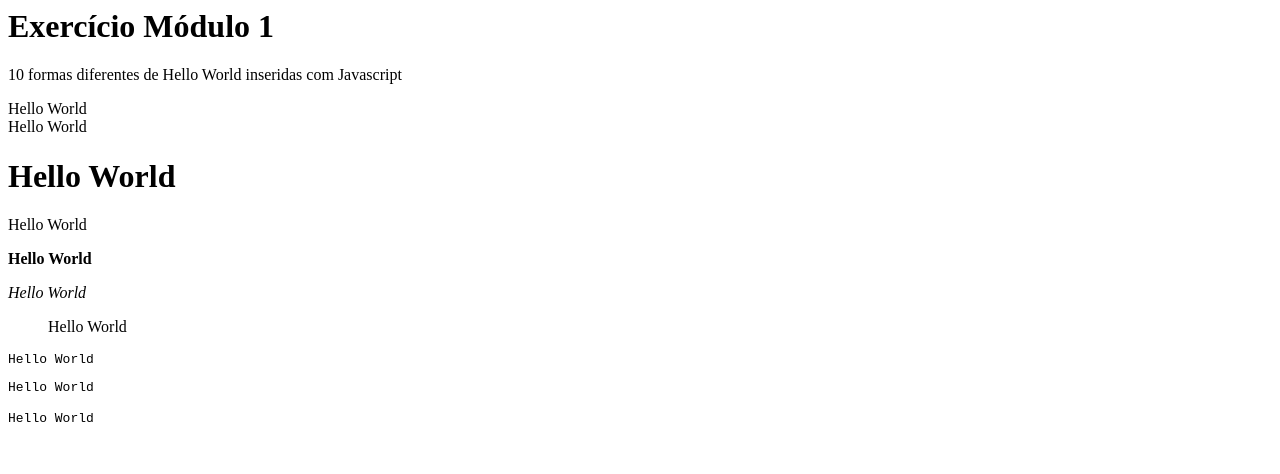
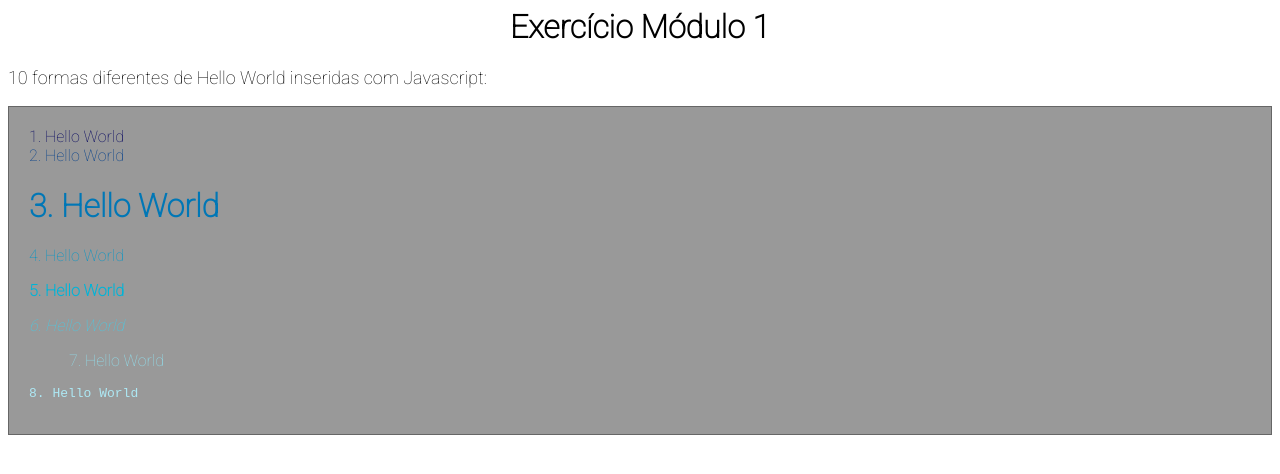
Before and after one commit to FoxFireShot/EBAC-Modulo-1-exercicio, a plain HTML site: page index.html in a window 1280 px wide. Drawn offline with Linux system fonts and the light colour scheme.

Commit message:
Exercicio Hello World Fix

```diff
--- a/index.html
+++ b/index.html
@@ -5,11 +5,19 @@
     <meta name="viewport" content="width=device-width, initial-scale=1.0" />
     <title>Document</title>
     <link rel="stylesheet" type="text/css" href="src/styles.css" />
+    <link rel="preconnect" href="https://fonts.googleapis.com" />
+    <link rel="preconnect" href="https://fonts.gstatic.com" crossorigin />
+    <link
+      href="https://fonts.googleapis.com/css2?family=Roboto:wght@100&display=swap"
+      rel="stylesheet"
+    />
   </head>
   <body>
-    <h1>Exercício Módulo 1</h1>
-    <p>10 formas diferentes de Hello World inseridas com Javascript</p>
-    <div id="container"></div>
+    <h1 class="title">Exercício Módulo 1</h1>
+    <p class="subtitle">
+      10 formas diferentes de Hello World inseridas com Javascript:
+    </p>
+    <div class="container" id="container" name="container"></div>
 
     <script src="src/script.js"></script>
   </body>
--- a/src/script.js
+++ b/src/script.js
@@ -2,42 +2,52 @@ var container = document.getElementById("container");
 
 var div;
 
-div = "<div class='world'>Hello World</div>";
+div = "<div class='world-div'>1. Hello World</div>";
 
 container.innerHTML += div;
 
-div = "<span class='world'>Hello World</span>";
+var container = document.querySelector(".container");
+
+div = "<span class='world-span'>2. Hello World</span>";
 
 container.innerHTML += div;
 
-div = "<h1 class='world'>Hello World</h1>";
+var container = document.querySelector("#container");
+
+div = "<h1 class='world-h1'>3. Hello World</h1>";
 
 container.innerHTML += div;
 
-div = "<p class='world'>Hello World</p>";
+var container = document.getElementsByClassName("container")[0];
+
+div = "<p class='world-p'>4. Hello World</p>";
 
 container.innerHTML += div;
 
-div = "<strong class='world'>Hello World</strong> <p>";
+var container = document.getElementsByName("container")[0];
+
+div = "<strong class='world-strong'>5. Hello World</strong> <p>";
 
 container.innerHTML += div;
 
-div = "<em class='world'>Hello World</em>";
+var container = document.querySelector("div#container");
+
+div = "<em class='world-em'>6. Hello World</em>";
 
 container.innerHTML += div;
 
-div = "<blockquote class='world'>Hello World</blockquote>";
+var container = document.querySelectorAll(".container")[0];
+
+div = "<blockquote class='world-blockquote'>7. Hello World</blockquote>";
 
 container.innerHTML += div;
 
-div = "<pre class='world'>Hello World</pre>";
+var container = document.querySelectorAll("#container")[0];
+
+div = "<pre class='world-pre'>8. Hello World</pre>";
 
 container.innerHTML += div;
 
-div = "<code class='world'>Hello World</code> <p>";
+console.log("9. Hello World");
 
-container.innerHTML += div;
-
-div = "<kbd class='world'>Hello World</kbd>";
-
-container.innerHTML += div;
+alert("10. Hello World");
--- a/src/styles.css
+++ b/src/styles.css
@@ -0,0 +1,38 @@
+body {
+  font-family: "Roboto", sans-serif;
+}
+.container {
+  background-color: #999;
+  border: 1px solid #666;
+  padding: 20px;
+}
+.subtitle {
+  font-size: 18px;
+}
+.world-div {
+  color: #03045e;
+}
+.world-span {
+  color: #023e8a;
+}
+.world-h1 {
+  color: #0077b6;
+}
+.world-p {
+  color: #0096c7;
+}
+.world-strong {
+  color: #00b4d8;
+}
+.world-em {
+  color: #48cae4;
+}
+.world-blockquote {
+  color: #90e0ef;
+}
+.world-pre {
+  color: #ade8f4;
+}
+.title {
+  text-align: center;
+}
```
